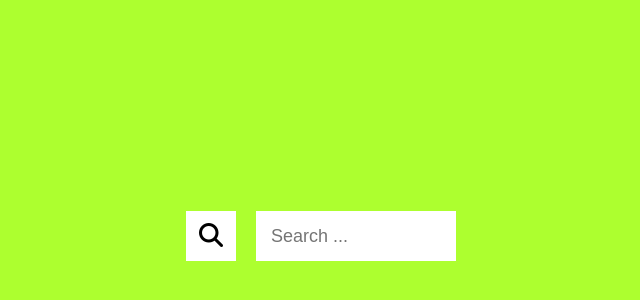
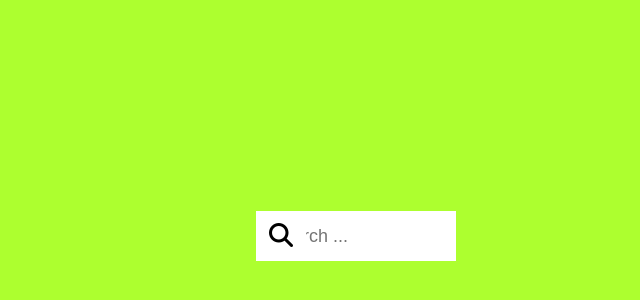
Before and after one commit to DHorton10/website1, a plain HTML site: page search.html in a window 1280 px wide. Shown: the part 164-464 px from the top of the page, without its empty margins (284-924 px from the left). Drawn offline with Linux system fonts and the light colour scheme; files that its build step writes are made by us from their sources.

Commit message:
Thu, Mar 14, 2024, 3:04 PM -07:00

```diff
--- a/search.css
+++ b/search.css
@@ -20,12 +20,13 @@ body {
 .search .btn {
     position: absolute;
     top: 0px;
-    right: 220px;
+    left: 0px;
     font-size: 24px;
     background-color: white;
     border: 0;
     height: 50px;
     width: 50px;
+    cursor: pointer;
 }
 
 .search .input {
```
